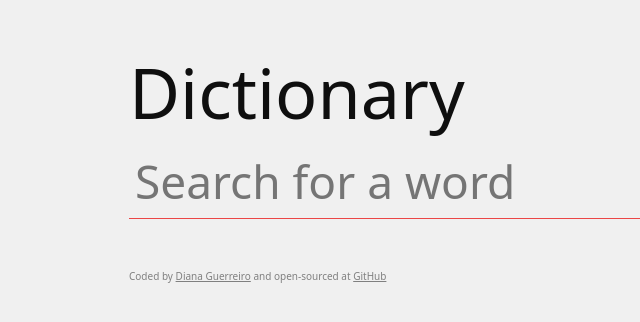
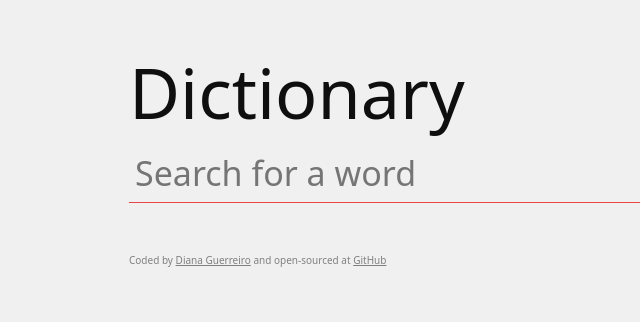
Before and after one commit to wwwavvves/dictionary_react_addon_shecodes, a React (Create React App) app: page / in a window 1280 px wide. Shown: the top 322 px of the page, without its empty margins (221-861 px from the left). Built offline with nearby package versions, Linux system fonts and the light colour scheme.

Commit message:
Changed search font size

```diff
--- a/src/Search.css
+++ b/src/Search.css
@@ -10,7 +10,7 @@ form {
   border-bottom: 1px solid var(--off-black);
   padding: 6px;
   color: var(--red);
-  font-size: 46px;
+  font-size: 34px;
   font-weight: 500;
   line-height: 1;
 }
```
